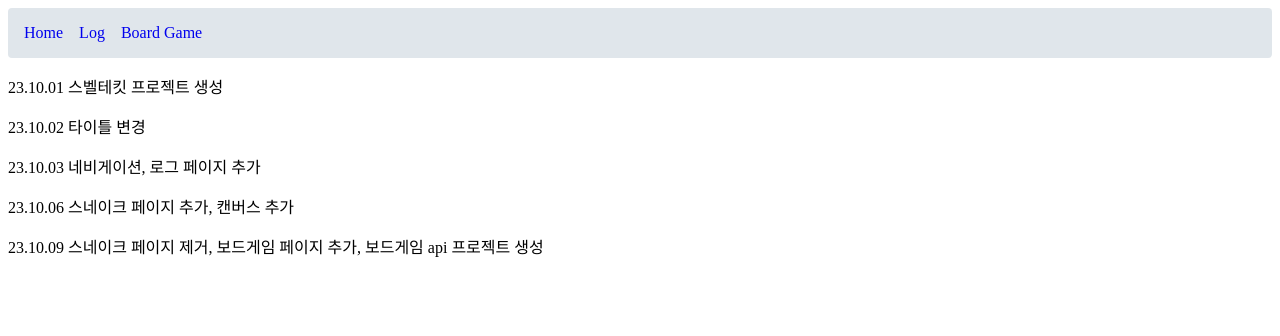
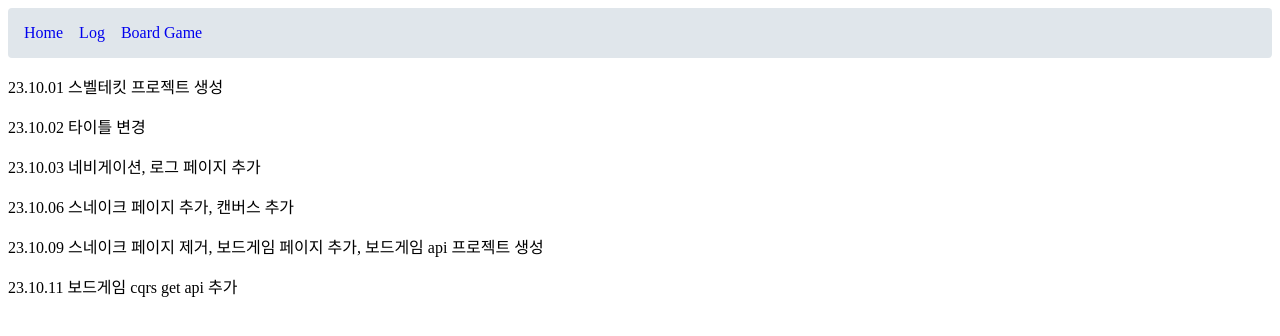
Before and after one commit to rxolve/it-works-why, a SvelteKit app: page /log in a window 1280 px wide. Shown: the top 336 px of the page. Built offline with nearby package versions, Linux system fonts and the light colour scheme.

Commit message:
daily: update log

```diff
--- a/src/routes/log/+page.svelte
+++ b/src/routes/log/+page.svelte
@@ -3,3 +3,4 @@
 <p>23.10.03 네비게이션, 로그 페이지 추가</p>
 <p>23.10.06 스네이크 페이지 추가, 캔버스 추가</p>
 <p>23.10.09 스네이크 페이지 제거, 보드게임 페이지 추가, 보드게임 api 프로젝트 생성</p>
+<p>23.10.11 보드게임 cqrs get api 추가</p>
```
